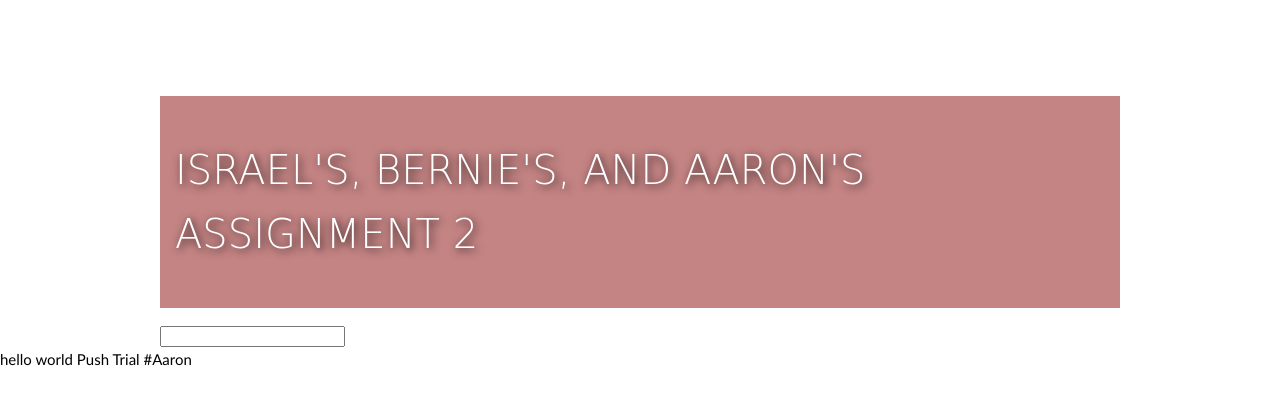
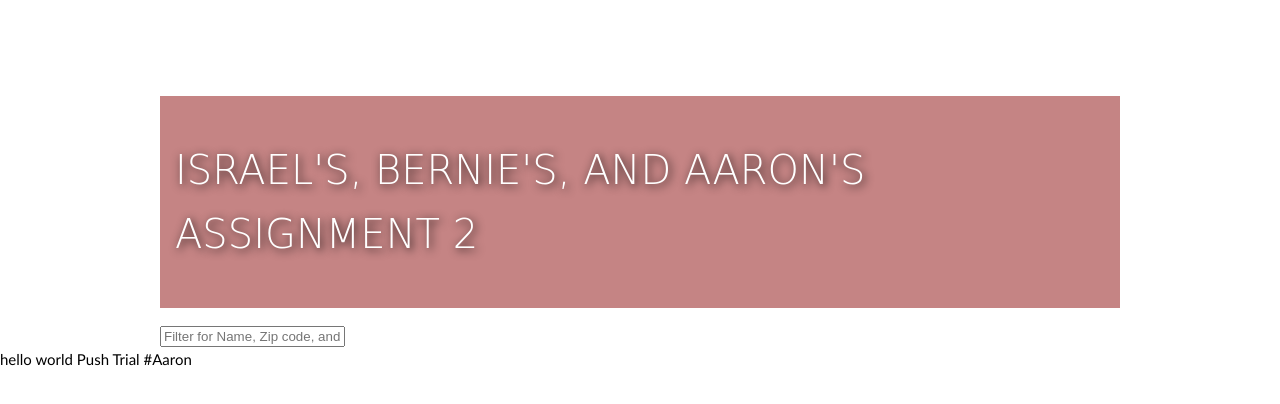
Before and after one commit to igonzla5/INST377-Assig2, a website: page public/index.html in a window 1280 px wide. Drawn offline with nearby package versions, Linux system fonts and the light colour scheme.

Commit message:
Update index.html

```diff
--- a/public/index.html
+++ b/public/index.html
@@ -18,7 +18,7 @@
             <div class="header">
                 <h1> Israel's, Bernie's, and Aaron's Assignment 2</h1>
             </div>
-            <input type = "text" class ="text/css" href = "style.css" />
+            <input type = "text" class ="textentry" placeholder = 'Filter for Name, Zip code, and...' href = "style.css" />
         </div>
     </div>
     </div>
```
